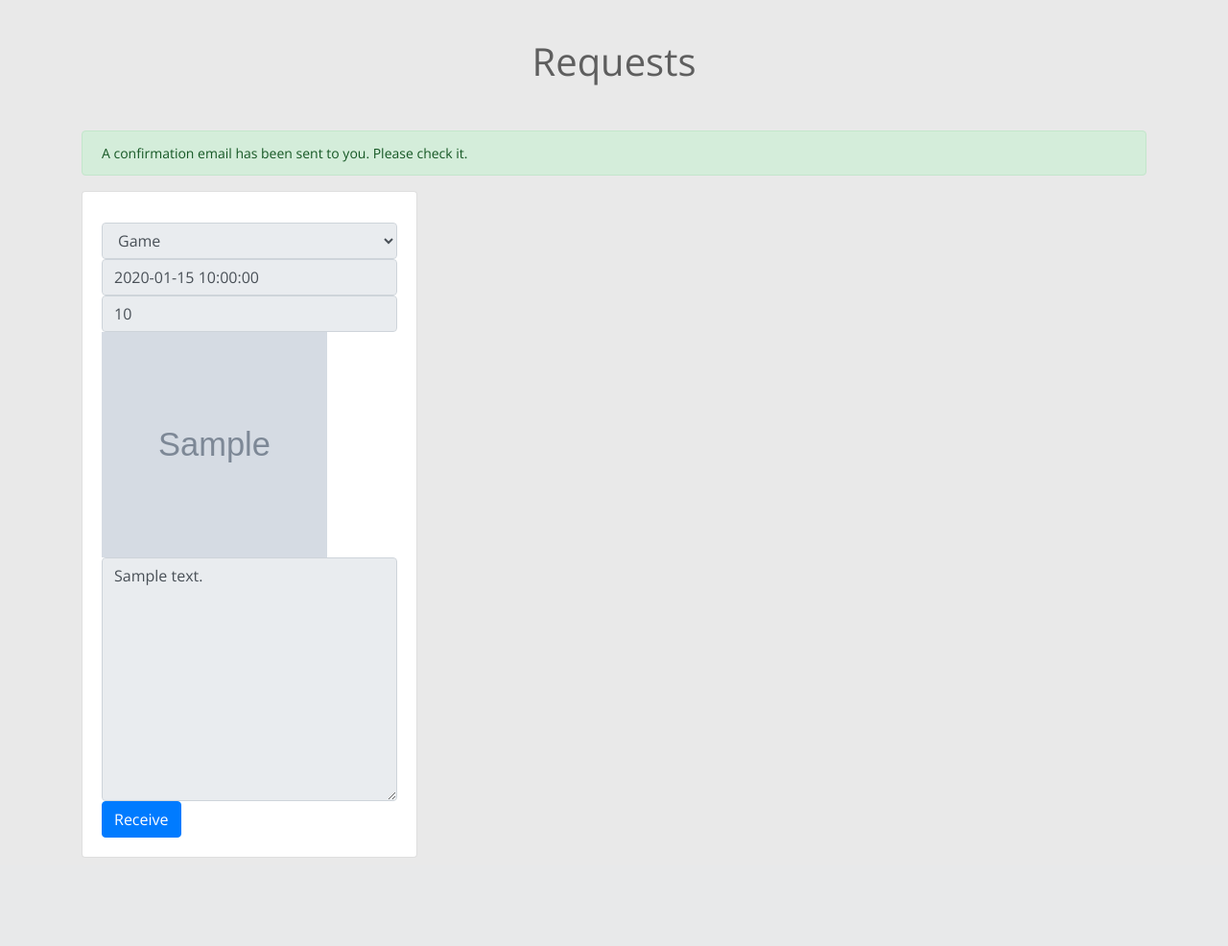
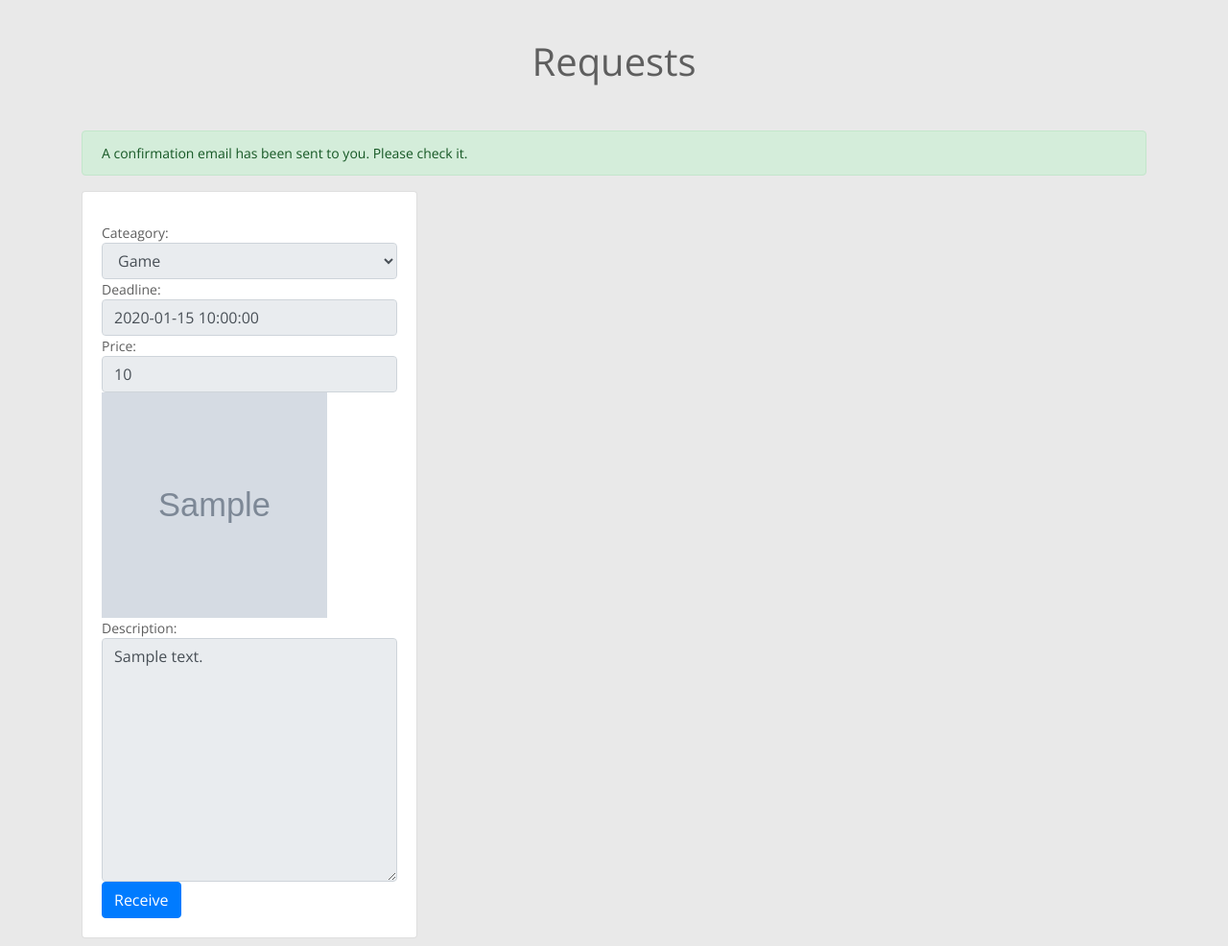
Before and after one commit to Aqite93/otsukai, a Django app: page /mail/ in a window 1280 px wide. Shown: the part 53-1039 px from the top of the page at 96% size. Before the commit the page ends 946 px from the top, so only its background shows below. Run offline with Django 3.2, Linux system fonts and the light colour scheme; data comes from the database, SQL or seed files in the repository; tables that the repository leaves empty hold one stand-in row (values such as "Sample post"); grey boxes marked "Sample" are stand-in pictures; data that the repository does not hold is empty; parts of the project's set-up code (start-up, migrations or seed data) failed here and were passed over; some libraries are stand-ins or nearby versions.

Commit message:
fix design on errand index page

```diff
--- a/errand/templates/errands_index.html
+++ b/errand/templates/errands_index.html
@@ -12,10 +12,14 @@
         <div class="card mb-2">
             <div class="card-body">
                 <h5 class="card-title"></h5>
+                <span>Cateagory:</span>
                 {{ form.category }}
+                <span>Deadline:</span>
                 {{ form.deadline }}
+                <span>Price:</span>
                 {{ form.price }}
                 <img src="/media/{{ form.image.value }}" class='' height='235' width='235'>
+                <span>Description:</span>
                 {{ form.description }}
                 <a href="{% url 'mail:sendmail' %}" class="btn btn-primary">
                     Receive
```
